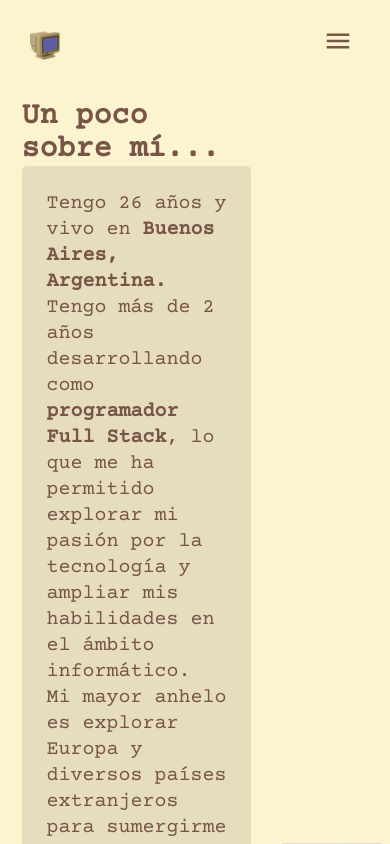
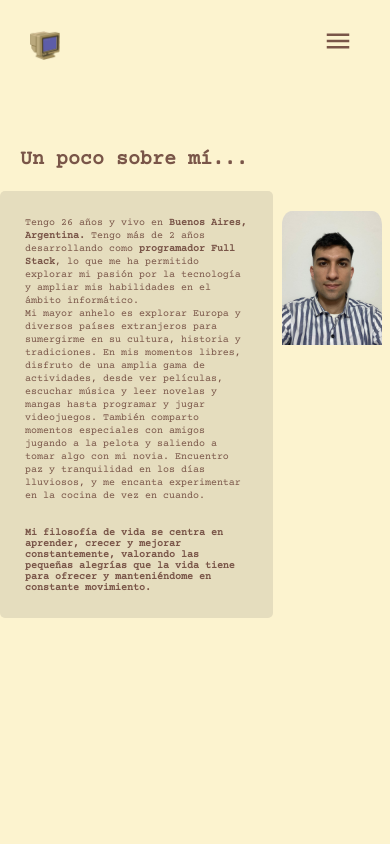
Before and after one commit to davidmarquez98/portafolio, a React (Vite) app: page /portafolio/about in a window 390 px wide. Shown: the top 844 px of the page. Built offline with nearby package versions, Linux system fonts and the light colour scheme.

Commit message:
change of font size in about me

```diff
--- a/src/views/page/about/about.css
+++ b/src/views/page/about/about.css
@@ -218,6 +218,10 @@
 }
 
 @media (max-width: 450px){
+    .informacion-container{
+        padding: 0;
+    }
+
     .introduccion-content{
         display: flex;
         align-items: center;
@@ -229,7 +233,10 @@
     }
 
     .sobre-mi-titulo-content h3{
-        font-size: 30px;
+        font-size: 20px;
     }
 
+    .informacion__card{
+        font-size: 10px;
+    }
 }
--- a/src/views/page/home/home.css
+++ b/src/views/page/home/home.css
@@ -159,6 +159,10 @@ button{
         gap: 20px;
     }
 
+    .sobre-mi-titulo-container{
+        padding: 20px;
+    }
+
     .texto-container{
         width: 100%;
     }
@@ -194,4 +198,16 @@ button{
     .home-icono:hover {
         font-size: 40px !important;
     }
+
+    .perfil-content{
+        display: flex;
+        align-items: center;
+        justify-content: center;
+        padding-bottom: 140px;
+    }
+
+    .imagen-perfil{
+        width: 100px !important;
+    }
+
 }
```
